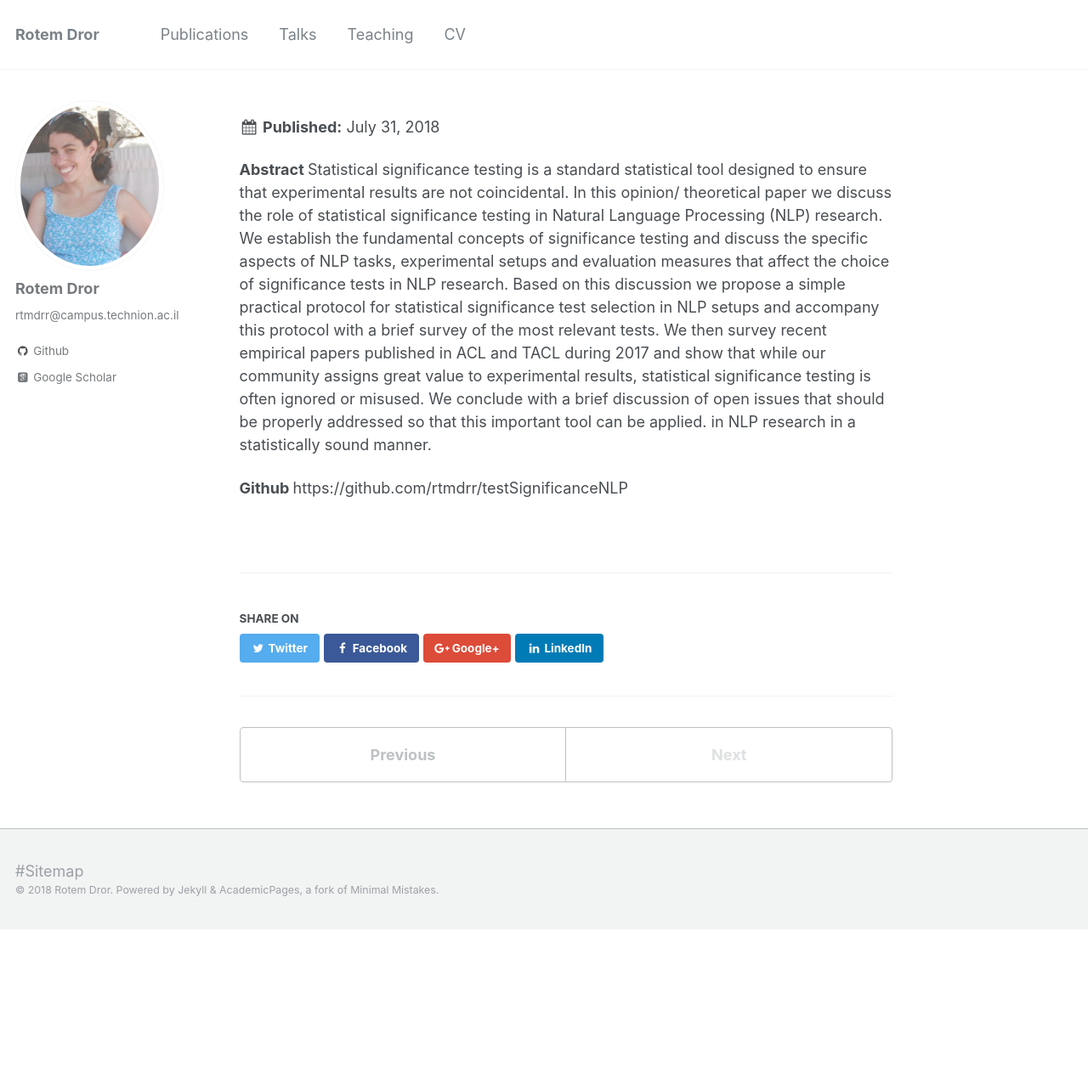
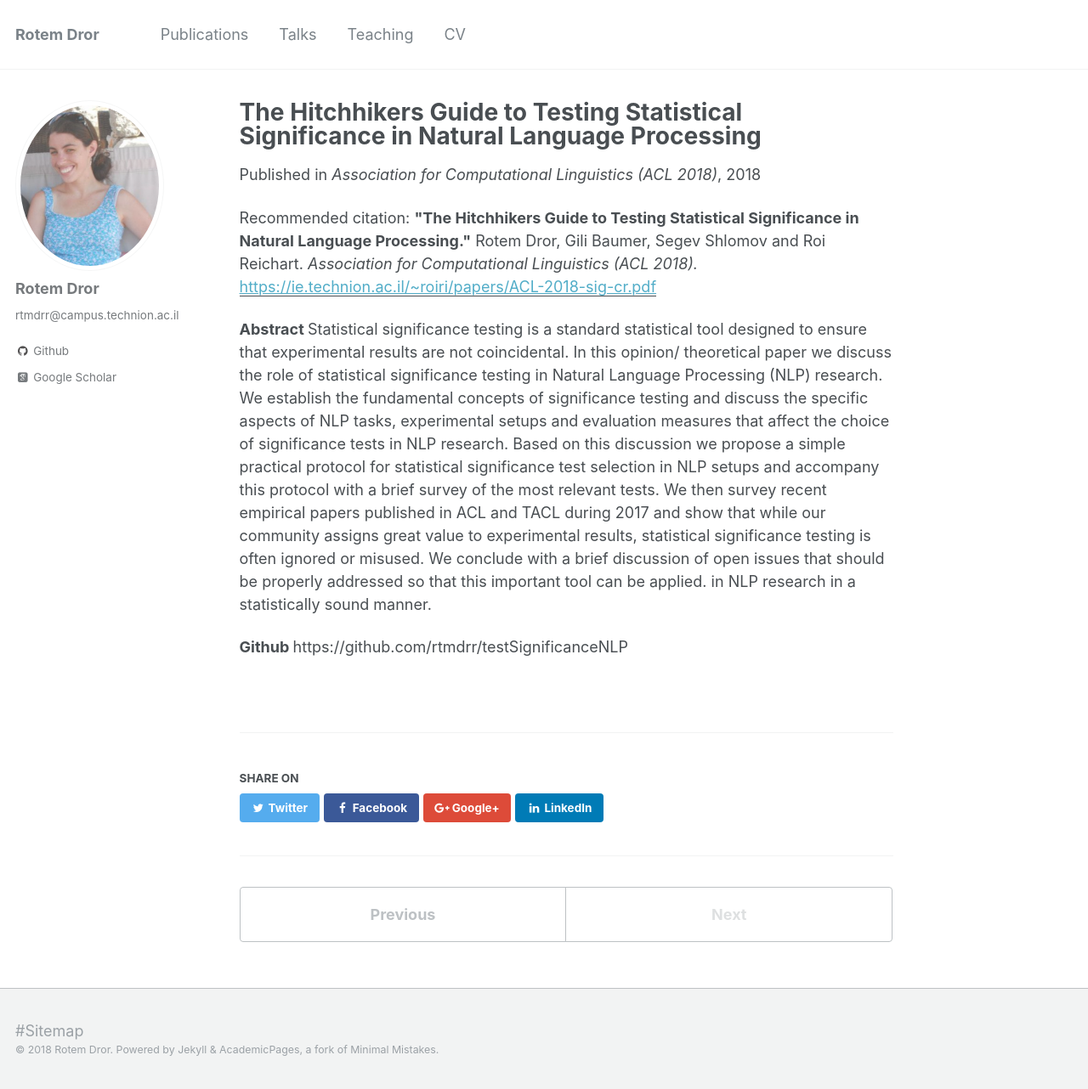
Before and after one commit to rtmdrr/rtmdrr.github.io, a Jekyll site: the page built from _publications/Significance.md, in a window 1280 px wide and 1282 px high. Shown: the whole window at 85% size. Built offline with Jekyll 4.4.1, drawn with Linux system fonts in a browser that asks for light colours; some web fonts are replaced.

Commit message:
Update Significance.md

```diff
--- a/_publications/Significance.md
+++ b/_publications/Significance.md
@@ -1,11 +1,11 @@
 ---
-title: "The Hitchhiker's Guide to Testing Statistical Significance in Natural Language Processing"
+title: "The Hitchhikers Guide to Testing Statistical Significance in Natural Language Processing"
 collection: publications
 permalink: /publication/Significance
 date: 2018-01-07
 venue: 'Association for Computational Linguistics (ACL 2018)'
 paperurl: 'https://ie.technion.ac.il/~roiri/papers/ACL-2018-sig-cr.pdf'
-citation: '<b>"The Hitchhiker's Guide to Testing Statistical Significance in Natural Language Processing."</b> Rotem Dror, Gili Baumer, Segev Shlomov and Roi Reichart. <i> Association for Computational Linguistics (ACL 2018).</i>'
+citation: '<b>"The Hitchhikers Guide to Testing Statistical Significance in Natural Language Processing."</b> Rotem Dror, Gili Baumer, Segev Shlomov and Roi Reichart. <i> Association for Computational Linguistics (ACL 2018).</i>'
 ---
 
 <b> Abstract </b>
```
